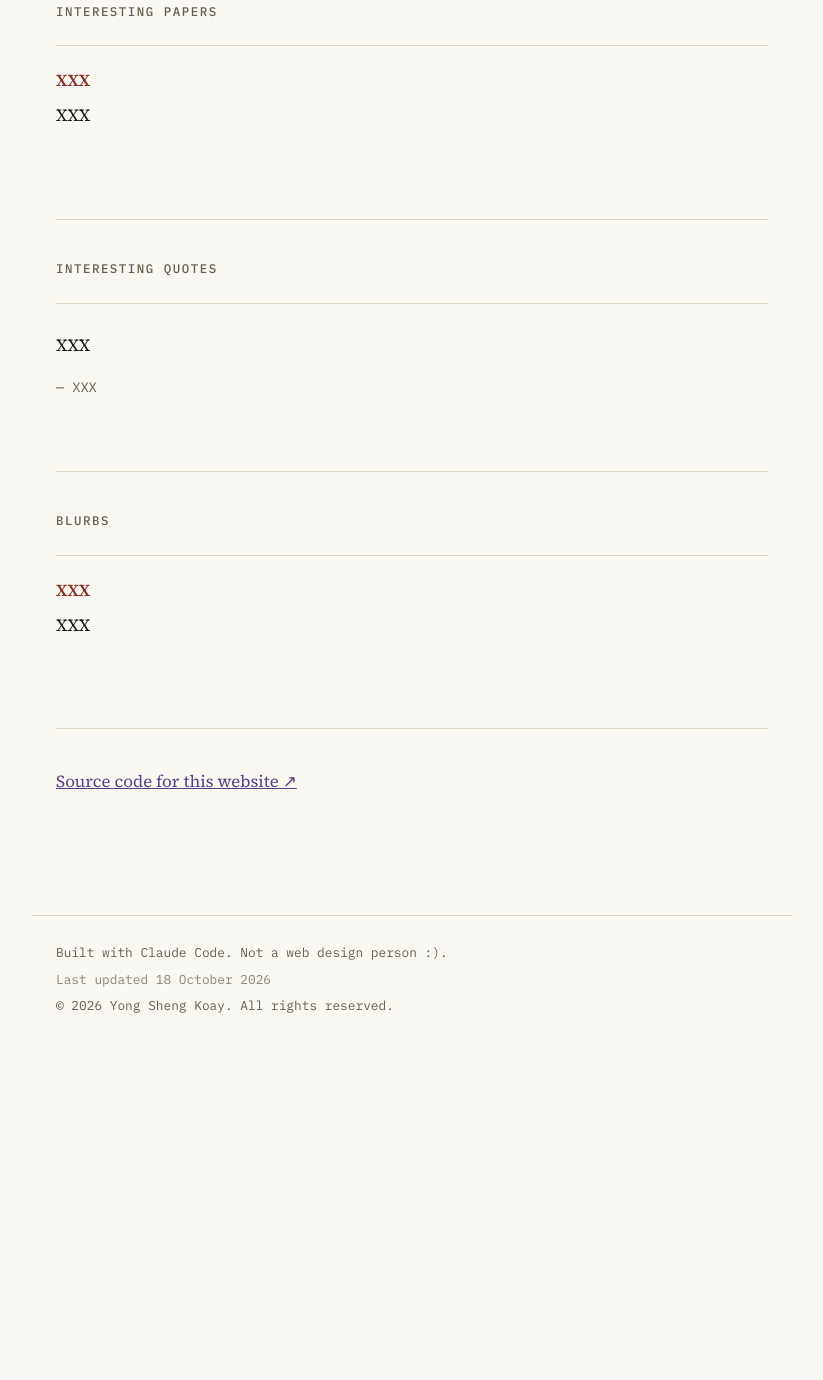
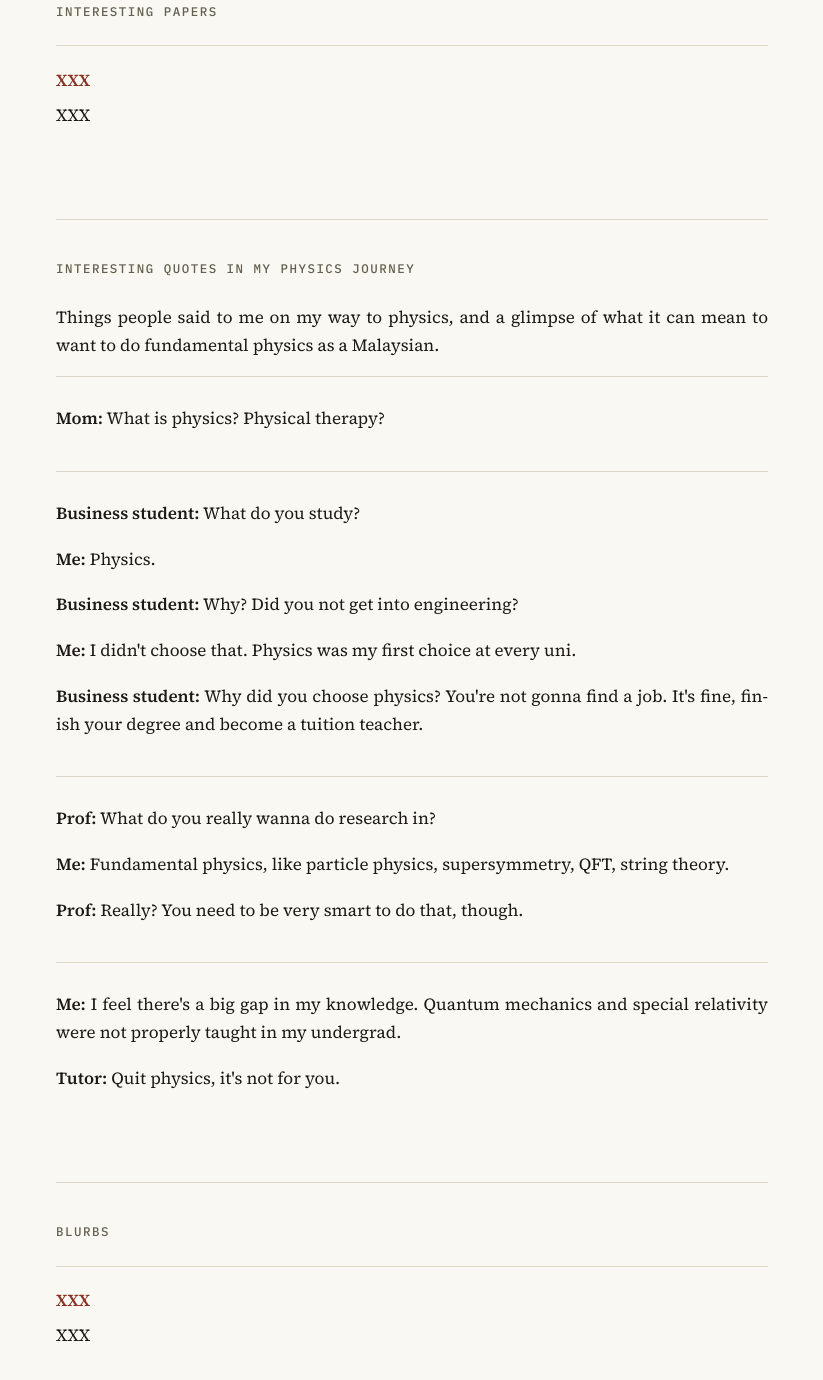
Before and after one commit to kys-sheng/kys-sheng.github.io, a Jekyll site: the page built from stuff.html, in a window 1280 px wide and 1400 px high, scrolled down 2958 px. Shown: the top 1380 px of the window, without its empty margins (228-1051 px from the left). Built offline with Jekyll 4.4.1, drawn with Linux system fonts in a browser that asks for light colours; before the commit the page ends 4015 px from its top, so only the background shows below that.

Commit message:
Add physics-journey quotes to the Stuff page
Replace the placeholder quotes section with conversations from the road
to physics, and support an optional intro line per Stuff section.

Co-Authored-By: Claude Opus 5.5 <noreply@anthropic.com>
Claude-Session: https://claude.ai/code/session_01H6UXkGkQm2yZwkDzz2mgL5

```diff
--- a/_data/stuff.yml
+++ b/_data/stuff.yml
@@ -73,12 +73,32 @@ sections:
           - "XXX"
         source: ""
 
-  - heading: "Interesting quotes"
+  - heading: "Interesting quotes in my physics journey"
+    intro: "Things people said to me on my way to physics, and a glimpse of what it can mean to want to do fundamental physics as a Malaysian."
     items:
       - title: ""
         text:
-          - "XXX"
-        source: "XXX"
+          - "<strong>Mom:</strong> What is physics? Physical therapy?"
+        source: ""
+      - title: ""
+        text:
+          - "<strong>Business student:</strong> What do you study?"
+          - "<strong>Me:</strong> Physics."
+          - "<strong>Business student:</strong> Why? Did you not get into engineering?"
+          - "<strong>Me:</strong> I didn't choose that. Physics was my first choice at every uni."
+          - "<strong>Business student:</strong> Why did you choose physics? You're not gonna find a job. It's fine, finish your degree and become a tuition teacher."
+        source: ""
+      - title: ""
+        text:
+          - "<strong>Prof:</strong> What do you really wanna do research in?"
+          - "<strong>Me:</strong> Fundamental physics, like particle physics, supersymmetry, QFT, string theory."
+          - "<strong>Prof:</strong> Really? You need to be very smart to do that, though."
+        source: ""
+      - title: ""
+        text:
+          - "<strong>Me:</strong> I feel there's a big gap in my knowledge. Quantum mechanics and special relativity were not properly taught in my undergrad."
+          - "<strong>Tutor:</strong> Quit physics, it's not for you."
+        source: ""
 
   - heading: "Blurbs"
     items:
--- a/stuff.html
+++ b/stuff.html
@@ -12,6 +12,7 @@ title: Stuff
 {% for sec in s.sections %}
 <section>
   <h2>{{ sec.heading }}</h2>
+  {% if sec.intro and sec.intro != "" %}<p class="stuff-text">{{ sec.intro }}</p>{% endif %}
   {% for item in sec.items %}
   <div class="stuff-item">
     {% if item.title and item.title != "" %}<div class="stuff-title">{{ item.title }}</div>{% endif %}
```
